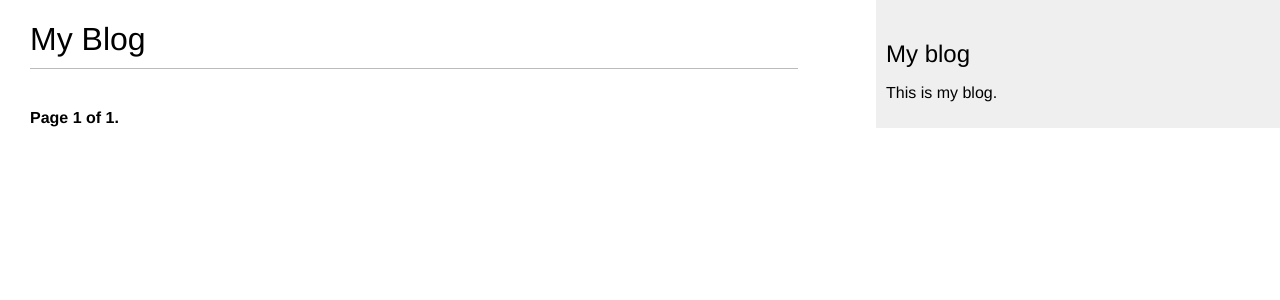
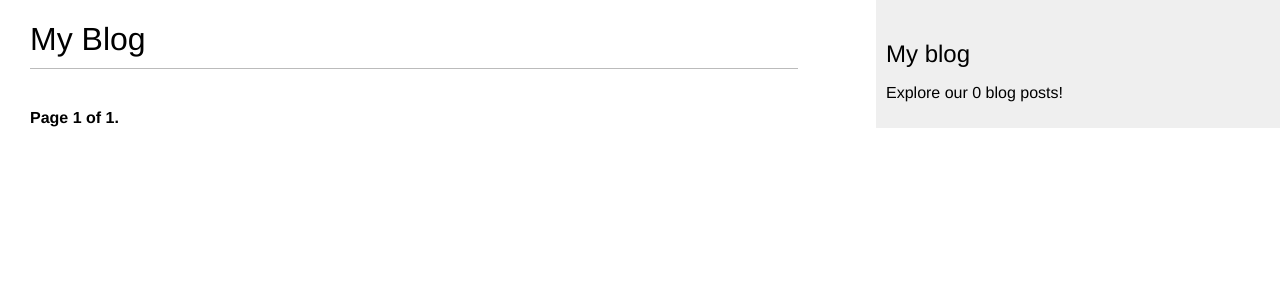
Before and after one commit to anahitayeganian/django-blog-application, a Django app: page /blog/ in a window 1280 px wide. Shown: the top 300 px of the page. Run offline with Django 5.2, Linux system fonts and the light colour scheme; data that the repository does not hold is empty.

Commit message:
Introduce custom template tag to display total published posts
- Implemented the total_posts tag in blog_tags.py within the templatetags package to return the count of published posts. Registered the tag using Django’s @simple_tag decorator.
- Updated base.html to load the custom tag and dynamically display the total number of posts in the sidebar.

```diff
--- a/mysite/blog/templates/blog/base.html
+++ b/mysite/blog/templates/blog/base.html
@@ -1,3 +1,4 @@
+{% load blog_tags %}
 {% load static %}
 <!DOCTYPE html>
 <html>
@@ -12,7 +13,7 @@
         </div>
         <div id="sidebar">
             <h2>My blog</h2>
-            <p>This is my blog.</p>
+            <p>Explore our {% total_posts %} blog posts!</p>
         </div>
     </body>
 </html>
--- /dev/null
+++ b/mysite/blog/templatetags/blog_tags.py
@@ -0,0 +1,10 @@
+from django import template
+from ..models import Post
+
+# Create a template library instance to register custom tags
+register = template.Library()
+
+@register.simple_tag
+def total_posts():
+    # Return the count of all posts using the custom published manager
+    return Post.published.count()
```
Also changed, not shown: mysite/blog/templatetags/__init__.py (added).
